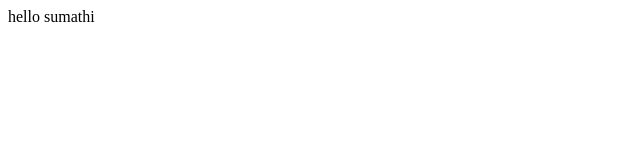
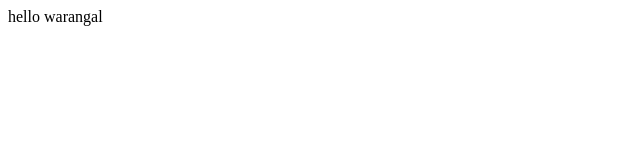
Before and after one commit to sivamohanbabu/htmlproject, a plain HTML site: page index.html in a window 1280 px wide. Shown: the full height of the page, 0-640 px from the left. Drawn offline with Linux system fonts and the light colour scheme.

Commit message:
index.html

```diff
--- a/index.html
+++ b/index.html
@@ -6,6 +6,6 @@
   <title>Document</title>
 </head>
 <body>
-  hello sumathi
+  hello warangal
 </body>
 </html>
```
